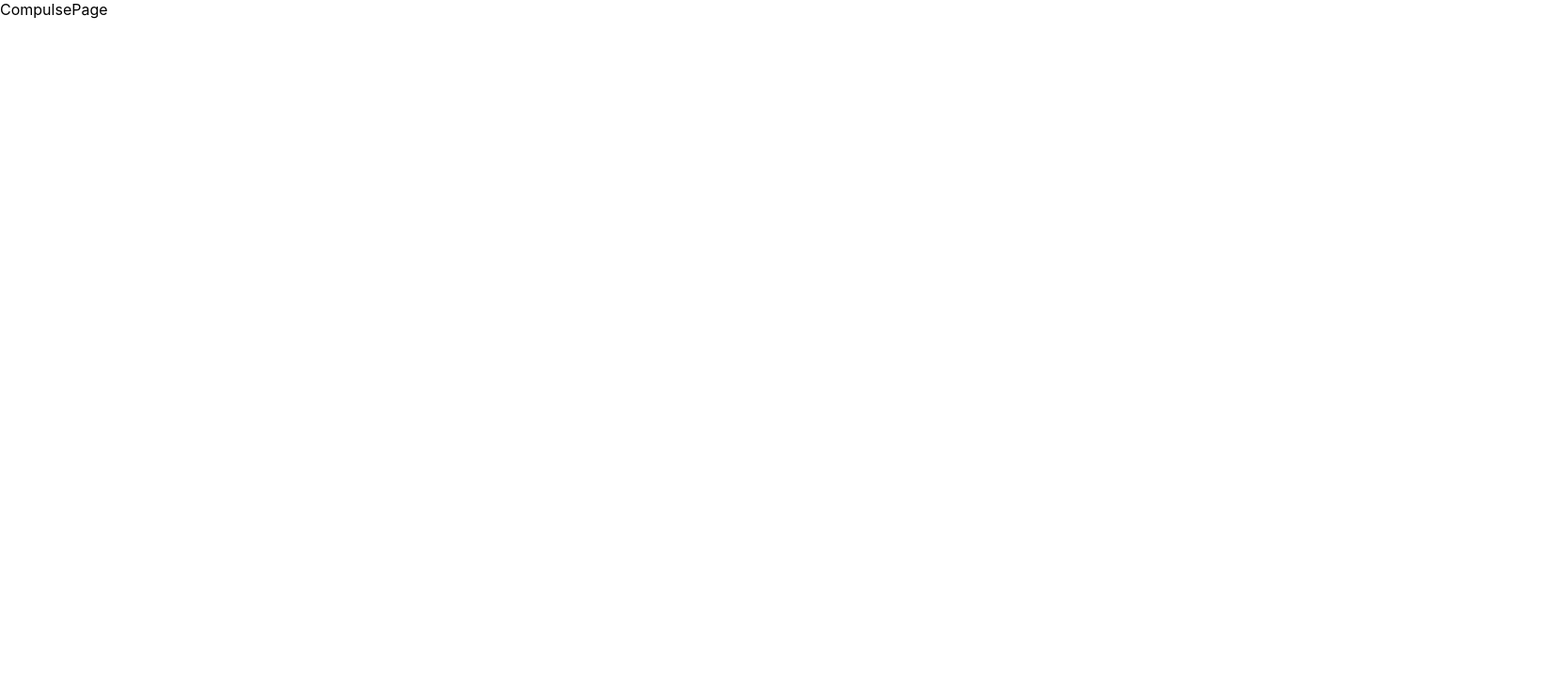
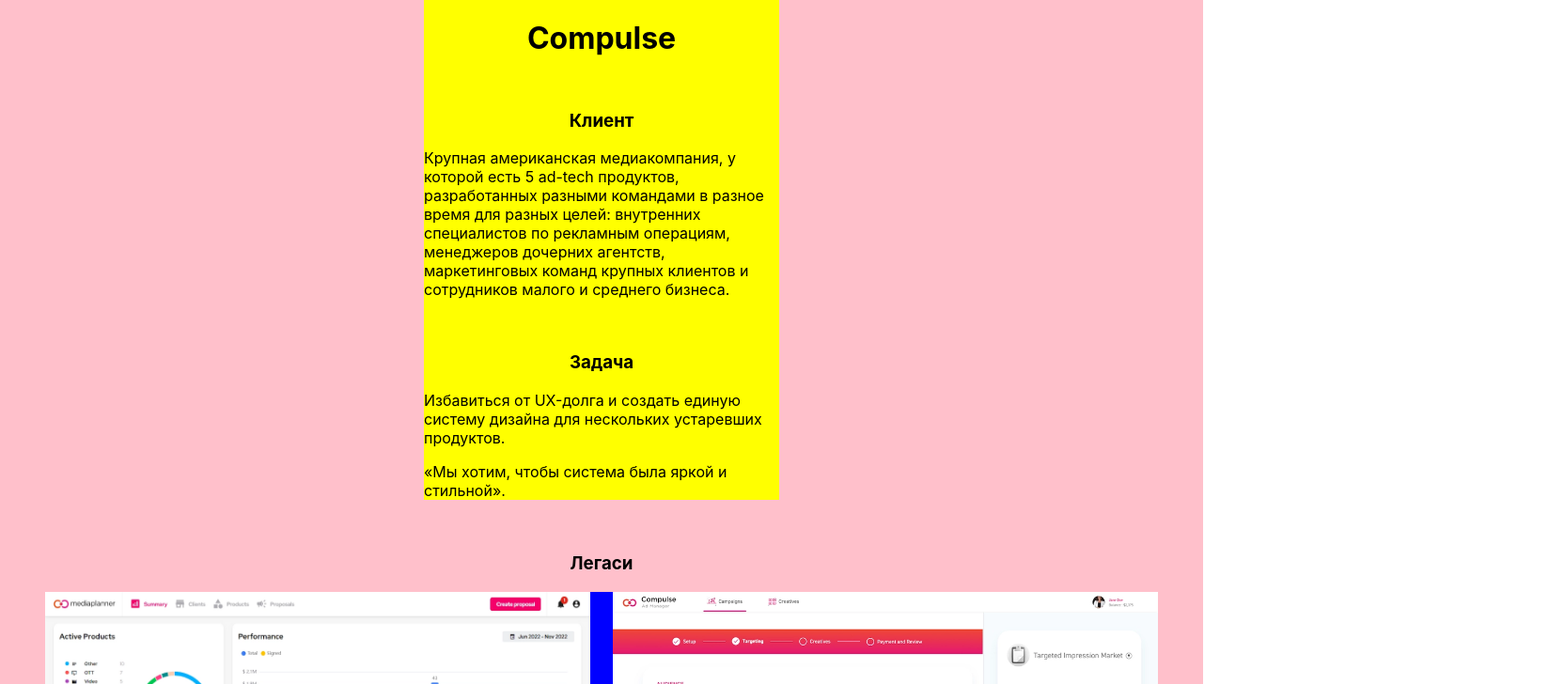
Before and after one commit to ndronov/andrei-portfolio, a React (Vite) app: page /compulse in a window 1280 px wide. Shown: the top 728 px of the page at 94% size, 1664 px wide, since content can reach past the window. Built offline with nearby package versions, Linux system fonts and the light colour scheme.

Commit message:
Add compulse page

```diff
--- a/src/pages/CompulsePage/CompulsePage.jsx
+++ b/src/pages/CompulsePage/CompulsePage.jsx
@@ -1,11 +1,98 @@
-import { Link } from 'react-router'
+import compulse1 from '../../assets/compulse1.webp'
+import compulse2 from '../../assets/compulse2.webp'
+import compulse3 from '../../assets/compulse3.webp'
+import compulse4 from '../../assets/compulse4.webp'
+import compulse5 from '../../assets/compulse5.webp'
+import compulse6 from '../../assets/compulse6.webp'
+import compulse7 from '../../assets/compulse7.webp'
+import compulse8 from '../../assets/compulse8.webp'
+import compulse9 from '../../assets/compulse9.webp'
+import compulse10 from '../../assets/compulse10.webp'
+import compulse11 from '../../assets/compulse11.webp'
+import compulse12 from '../../assets/compulse12.webp'
+import compulse13 from '../../assets/compulse13.webp'
+import compulse14 from '../../assets/compulse14.webp'
 
 import styles from './CompulsePage.module.css';
 
 export function CompulsePage() {
   return (
     <div className={styles.container}>
-      CompulsePage
+      <main className={styles.main}>
+        <div className={styles.description}>
+          <h1 className={styles.title}>
+            Compulse
+          </h1>
+
+          <h3 className={styles.subtitle}>Клиент</h3>
+
+          <span>
+            Крупная американская медиакомпания, у которой есть 5 ad-tech продуктов, разработанных разными командами в
+            разное время для разных целей: внутренних специалистов по рекламным операциям, менеджеров дочерних
+            агентств, маркетинговых команд крупных клиентов и сотрудников малого и среднего бизнеса.
+          </span>
+
+          <h3 className={styles.subtitle}>Задача</h3>
+
+          <div>
+            <p>
+              Избавиться от UX-долга и создать единую систему дизайна для нескольких устаревших продуктов.
+            </p>
+            <p className={styles.text}>
+              «Мы хотим, чтобы система была яркой и стильной».
+            </p>
+          </div>
+        </div>
+
+        <h3 className={styles.subtitle}>Легаси</h3>
+
+        <div className={styles.slides}>
+          <img src={compulse1} alt="Compulse1" className={styles.slide} />
+          <img src={compulse2} alt="Compulse2" className={styles.slide} />
+          <img src={compulse3} alt="Compulse3" className={styles.slide} />
+          <img src={compulse4} alt="Compulse4" className={styles.slide} />
+        </div>
+
+
+        <div className={styles.description}>
+          <h3 className={styles.subtitle}>Проблемы</h3>
+
+          <ul>
+            <li>
+              Наличие 5 совершенно обособленных команд, занимающихся фронтенд-разработкой продуктов с практически
+              идентичным ядром, — неприемлемо.
+            </li>
+            <li>
+              Беспорядочные, несогласованные макеты усложняют процесс обучения для новых пользователей и создают
+              негативное впечатление у клиентов, которые подумывают о переключении на продукт.
+            </li>
+          </ul>
+
+          <h3 className={styles.subtitle}>Решение</h3>
+
+          <span>
+            <p>
+              Собрав вместе менеджеров по продуктам, я смог определить ключевые сценарии для всех продуктов и разработать
+              систему, которая учитывала бы их различные потребности.
+            </p>
+
+            <p className={styles.text}>
+              В основе лежит одностраничный компонент, которому теперь соответствуют все 150 с лишним экранов всех продуктов.
+            </p>
+          </span>
+        </div>
+
+        <img src={compulse5} alt="Compulse5" className={styles.bigSlide} />
+        <img src={compulse6} alt="Compulse6" className={styles.bigSlide} />
+        <img src={compulse7} alt="Compulse7" className={styles.bigSlide} />
+        <img src={compulse8} alt="Compulse8" className={styles.bigSlide} />
+        <img src={compulse9} alt="Compulse9" className={styles.bigSlide} />
+        <img src={compulse10} alt="Compulse10" className={styles.bigSlide} />
+        <img src={compulse11} alt="Compulse11" className={styles.bigSlide} />
+        <img src={compulse12} alt="Compulse12" className={styles.bigSlide} />
+        <img src={compulse13} alt="Compulse13" className={styles.bigSlide} />
+        <img src={compulse14} alt="Compulse14" className={styles.bigSlide} />
+      </main>
     </div>
   )
 }
--- a/src/pages/CompulsePage/CompulsePage.module.css
+++ b/src/pages/CompulsePage/CompulsePage.module.css
@@ -1,3 +1,55 @@
 .container {
-    contain: content;
+    width: 1280px;
+    max-width: 100%;
+    margin: 0 auto;
+    min-height: 100svh;
+    background: azure;
+    /*padding: 48px;*/
 }
+
+.main {
+    display: flex;
+    flex-direction: column;
+    background: pink;
+    align-items: center;
+}
+
+.description {
+    width: 378px;
+    background: yellow;
+}
+
+.title {
+    text-align: center;
+}
+
+.subtitle {
+    text-align: center;
+    margin-top: 3em;
+}
+
+.text {
+    margin-top: 1em;
+}
+
+.slides {
+    display: flex;
+    flex-wrap: wrap;
+    gap: 24px;
+    background: blue;
+    margin: 0 48px;
+}
+
+.slide {
+    width: 580px;
+    background: red;
+}
+
+.big-slide {
+    width: 100%;
+    background: red;
+}
+
+.gap {
+    margin-top: 48px;
+}
--- a/src/pages/MainPage/MainPage.module.css
+++ b/src/pages/MainPage/MainPage.module.css
@@ -3,7 +3,6 @@
     max-width: 100%;
     margin: 0 auto;
     min-height: 100svh;
-    box-sizing: border-box;
     background: azure;
 }
 
```
